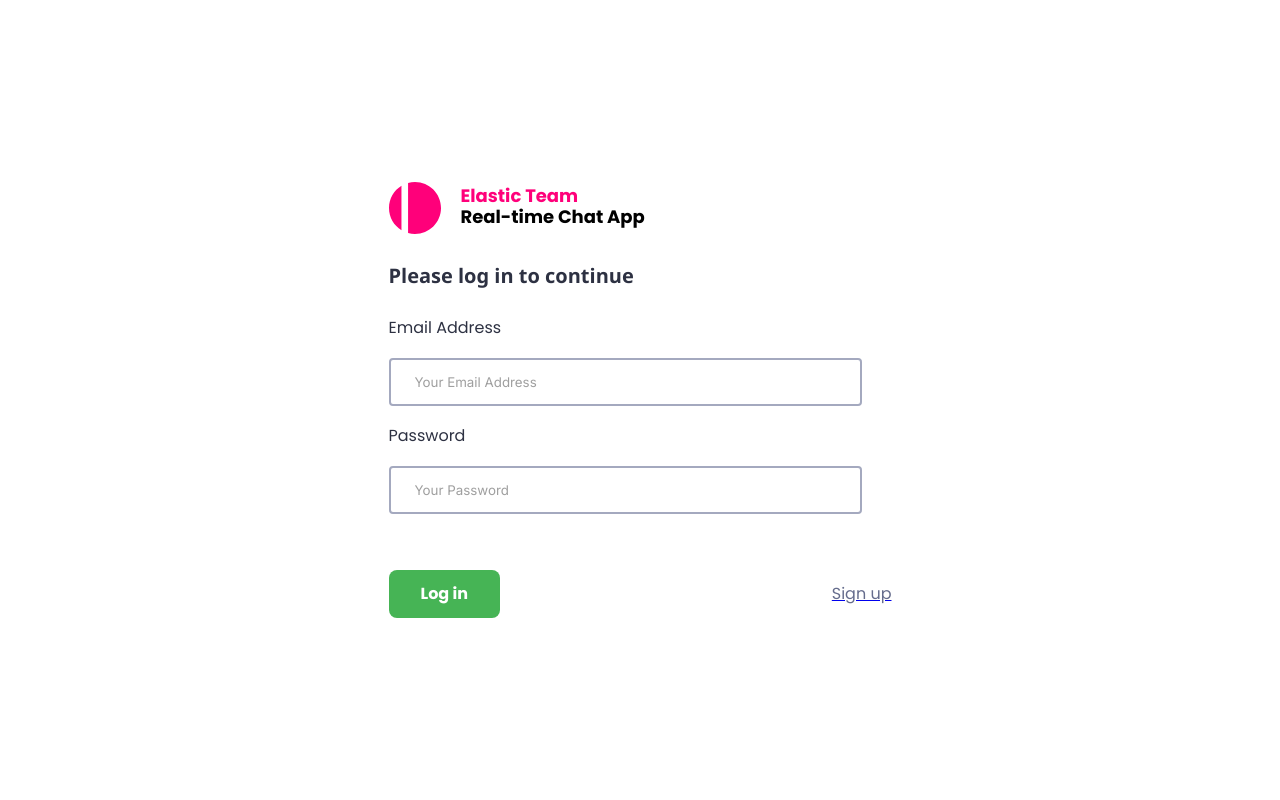
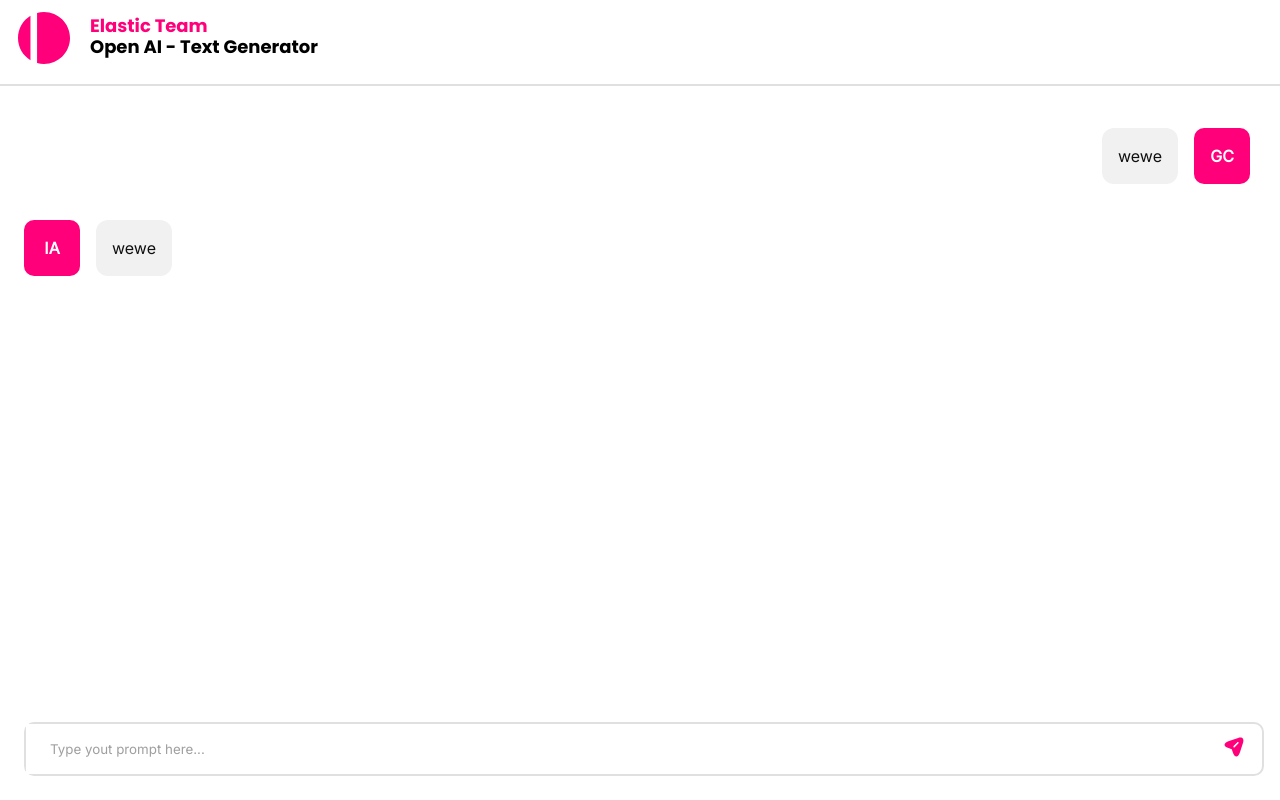
Before and after one commit to GiovanniCaiazzo01/Elastic-Team-OpenAI---Powered-Text-Generator-Challenge, a React (Vite) app in the folder client/: page /chat in a window 1280 px wide. Before the commit this address led to /login. Built offline with nearby package versions, Linux system fonts and the light colour scheme.

Commit message:
chore: added new prop to input

```diff
--- a/client/src/components/PrivateRoute/index.jsx
+++ b/client/src/components/PrivateRoute/index.jsx
@@ -1,26 +1,22 @@
 import { useEffect } from "react";
 import { useNavigate } from "react-router-dom";
-import { CenteredContainer, FullPageContainer } from "../../layouts";
+import { FullPageContainer } from "../../layouts";
 import PropTypes from "prop-types";
 
-const PrivateRoute = ({ isCentered, component: Component }) => {
-  const token = false;
+const PrivateRoute = ({ component: Component }) => {
+  const token = true;
   const navigate = useNavigate();
 
   useEffect(() => {
     !token && navigate("/login");
   }, [token]);
 
-  isCentered && token && (
-    <CenteredContainer>
-      <Component />
-    </CenteredContainer>
-  );
-
-  token && (
-    <FullPageContainer>
-      <Component />
-    </FullPageContainer>
+  return (
+    token && (
+      <FullPageContainer>
+        <Component />
+      </FullPageContainer>
+    )
   );
 };
 
--- a/client/src/layouts/Input/index.jsx
+++ b/client/src/layouts/Input/index.jsx
@@ -22,6 +22,7 @@ const Input = ({
   backgroundColor,
   placeholder,
   extra,
+  name,
   type,
 }) => {
   return (
@@ -47,6 +48,7 @@ const Input = ({
         backgroundColor={backgroundColor}
         placeholder={placeholder}
         extra={extra}
+        name={name}
         type={type}
       />
       <Img src={extra} marginLeft={6} marginRight={7} cursorPointer />
@@ -76,6 +78,7 @@ Input.propTypes = {
   borderRadius: PropTypes.number,
   backgroundColor: PropTypes.string,
   placeholder: PropTypes.string,
-  extra: PropTypes.element,
+  extra: PropTypes.node,
+  name: PropTypes.string,
   type: PropTypes.string.isRequired,
 };
--- a/client/src/pages/Chat/ChatFooter/index.jsx
+++ b/client/src/pages/Chat/ChatFooter/index.jsx
@@ -14,6 +14,7 @@ const ChatFooter = () => {
           fullWidth
           height={24}
           type="text"
+          name="chat-input"
           placeholder="Type yout prompt here..."
           extra={svgIconSax}
         />
--- a/client/src/pages/Login/index.jsx
+++ b/client/src/pages/Login/index.jsx
@@ -37,6 +37,7 @@ const Login = () => {
           color="linearBlack"
           marginBottom={7}
           type="email"
+          name="email"
           placeholder="Your Email Address"
         />
         <Text
@@ -57,6 +58,7 @@ const Login = () => {
           color="linearBlack"
           marginBottom={7}
           type="password"
+          name="password"
           placeholder="Your Password"
         />
 
--- a/client/src/pages/Register/index.jsx
+++ b/client/src/pages/Register/index.jsx
@@ -37,6 +37,7 @@ const Register = () => {
           color="linearBlack"
           marginBottom={7}
           type="email"
+          name="email"
           placeholder="Your Username"
         />
         <Text
@@ -57,6 +58,7 @@ const Register = () => {
           color="linearBlack"
           marginBottom={7}
           type="text"
+          name="name"
           placeholder="Your Full Name"
         />
         <Text
@@ -77,6 +79,7 @@ const Register = () => {
           color="linearBlack"
           marginBottom={7}
           type="password"
+          name="password"
           placeholder="Your Password"
         />
         <Flex fullWidth justifyContent={3} marginTop={19} alignItems={1}>
```
